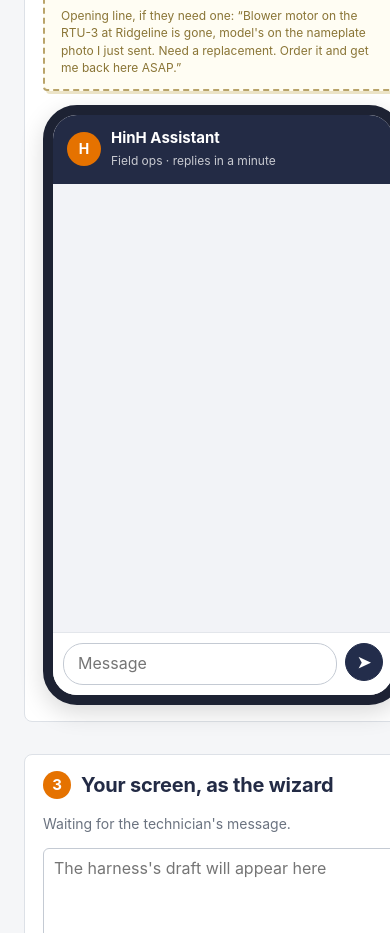
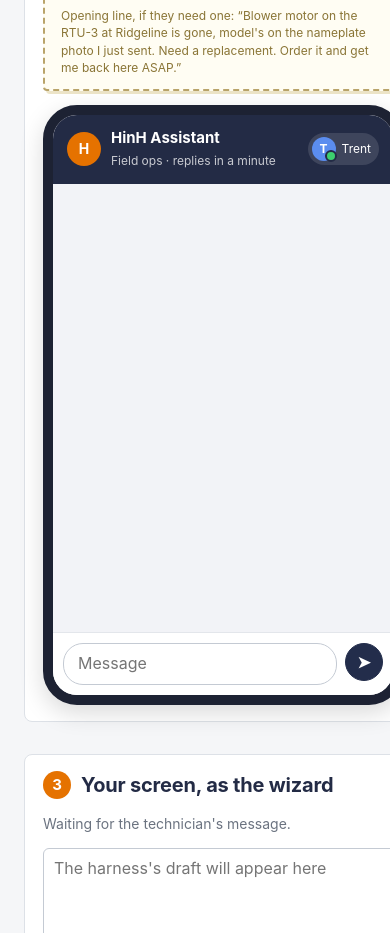
Before and after one commit to alexcowan/hinh-agent-harness, a website: page docs/index.html in a window 390 px wide. Shown: the part 1407-2340 px from the top of the page. Drawn offline with Linux system fonts and the light colour scheme.

Commit message:
Phone header shows who is signed in (Trent)
Co-Authored-By: Claude Opus 5.5 <noreply@anthropic.com>
Claude-Session: https://claude.ai/code/session_01AwAYW863vseUeFMmzZFPMm

```diff
--- a/docs/index.html
+++ b/docs/index.html
@@ -35,6 +35,9 @@
   .phone { width: 360px; max-width:100%; margin: 0 auto; background:#fff; border:10px solid #1d2233; border-radius:34px; overflow:hidden; display:flex; flex-direction:column; height: 600px; box-shadow: 0 8px 24px rgba(0,0,0,.15); }
   .phone .bar { background:#232b45; color:#fff; padding:12px 14px; display:flex; gap:10px; align-items:center; }
   .phone .avatar { width:34px; height:34px; border-radius:50%; background:#e57200; color:#fff; font-weight:700; display:flex; align-items:center; justify-content:center; font-size:14px; }
+  .phone .me { margin-left:auto; display:flex; align-items:center; gap:6px; font-size:12px; background:rgba(255,255,255,.12); padding:4px 8px 4px 4px; border-radius:16px; }
+  .phone .me .face { position:relative; width:24px; height:24px; border-radius:50%; background:#5b8def; color:#fff; font-weight:700; font-size:12px; display:flex; align-items:center; justify-content:center; }
+  .phone .me .face::after { content:''; position:absolute; right:-1px; bottom:-1px; width:8px; height:8px; border-radius:50%; background:#3ccf6e; border:2px solid #232b45; }
   .phone .who b { display:block; font-size:15px; } .phone .who span { font-size:12px; opacity:.75; }
   .phone .chat { flex:1; max-height:none; min-height:0; border:0; border-radius:0; background:#f2f3f7; padding:12px; margin:0; overflow-y:auto; }
   .phone .msg { font-size:14px; }
@@ -74,7 +77,7 @@
       <h2 class="wiz"><span class="step">2</span>The tester's screen</h2>
       <div id="brief" class="wiz" style="margin-bottom:14px"></div>
       <div class="phone">
-        <div class="bar"><div class="avatar">H</div><div class="who"><b>HinH Assistant</b><span>Field ops · replies in a minute</span></div></div>
+        <div class="bar"><div class="avatar">H</div><div class="who"><b>HinH Assistant</b><span>Field ops · replies in a minute</span></div><div class="me" title="Signed in as Trent"><div class="face">T</div>Trent</div></div>
         <div class="chat" id="chat"></div>
         <form class="composer" id="composer">
           <input type="text" id="text" placeholder="Message" autocomplete="off" aria-label="Message">
--- a/harness/app.json
+++ b/harness/app.json
@@ -1,5 +1,6 @@
 {
   "_about": "Names shown on the Wizard of Oz pages. Change these when you make the harness yours.",
   "agent_name": "HinH next-steps agent",
-  "user_page_title": "HinH Assistant"
+  "user_page_title": "HinH Assistant",
+  "user_name": "Trent"
 }
--- a/public/style.css
+++ b/public/style.css
@@ -55,3 +55,7 @@ body.testerpage { background: #f4f5f7; }
 .phone .composer { display: flex; gap: 8px; padding: 10px; background: #fff; border-top: 1px solid #e3e6eb; margin: 0; }
 .phone .composer input { border-radius: 20px; padding: 8px 14px; margin: 0; }
 .phone .composer button { border-radius: 50%; width: 38px; height: 38px; padding: 0; flex: none; font-size: 16px; }
+
+.phone .me { margin-left:auto; display:flex; align-items:center; gap:6px; font-size:12px; background:rgba(255,255,255,.12); padding:4px 8px 4px 4px; border-radius:16px; }
+.phone .me .face { position:relative; width:24px; height:24px; border-radius:50%; background:#5b8def; color:#fff; font-weight:700; font-size:12px; display:flex; align-items:center; justify-content:center; }
+.phone .me .face::after { content:''; position:absolute; right:-1px; bottom:-1px; width:8px; height:8px; border-radius:50%; background:#3ccf6e; border:2px solid #232b45; }
```
Also changed, not shown: AGENTS.md (+1 -1 lines), public/user.html (+2 -1 lines).
